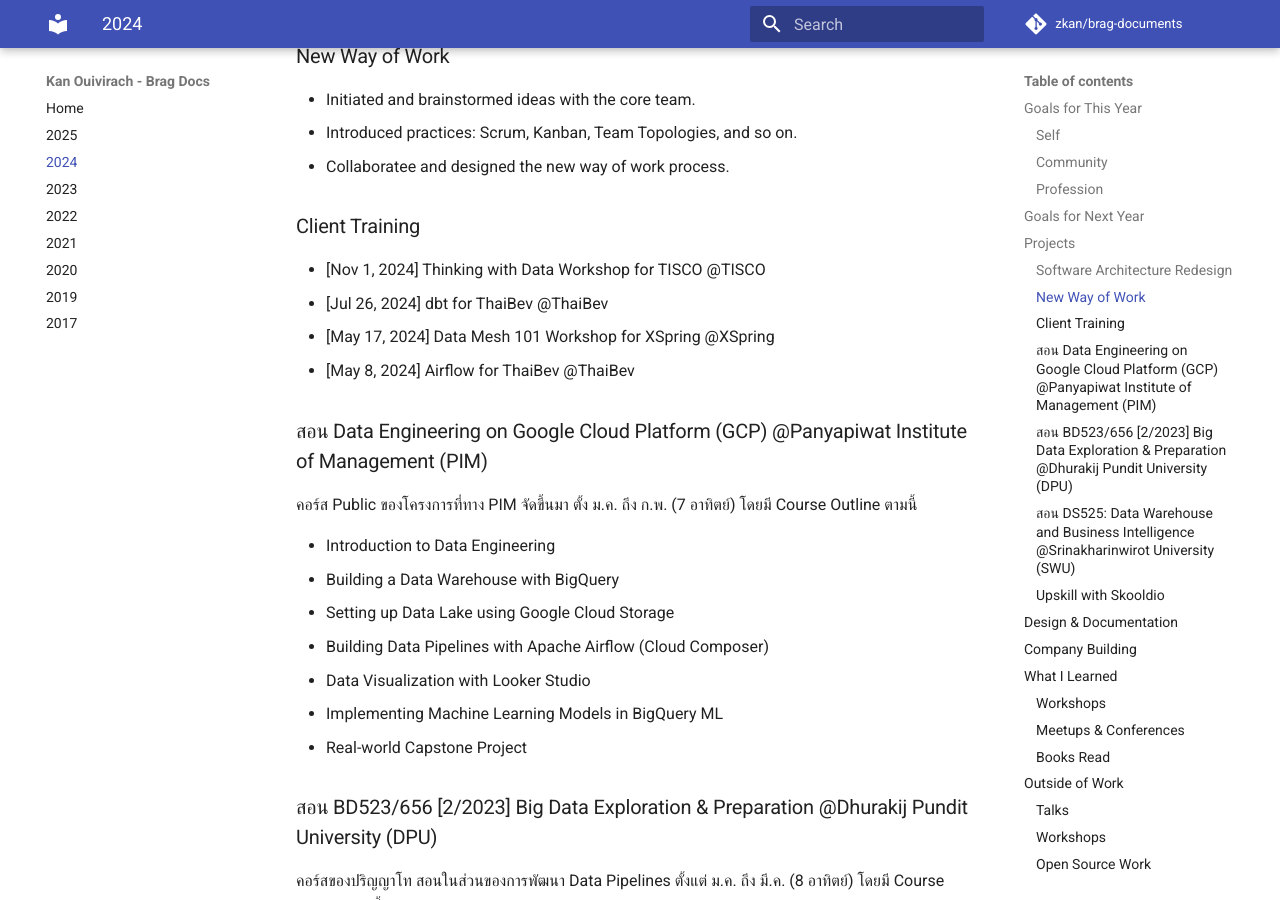
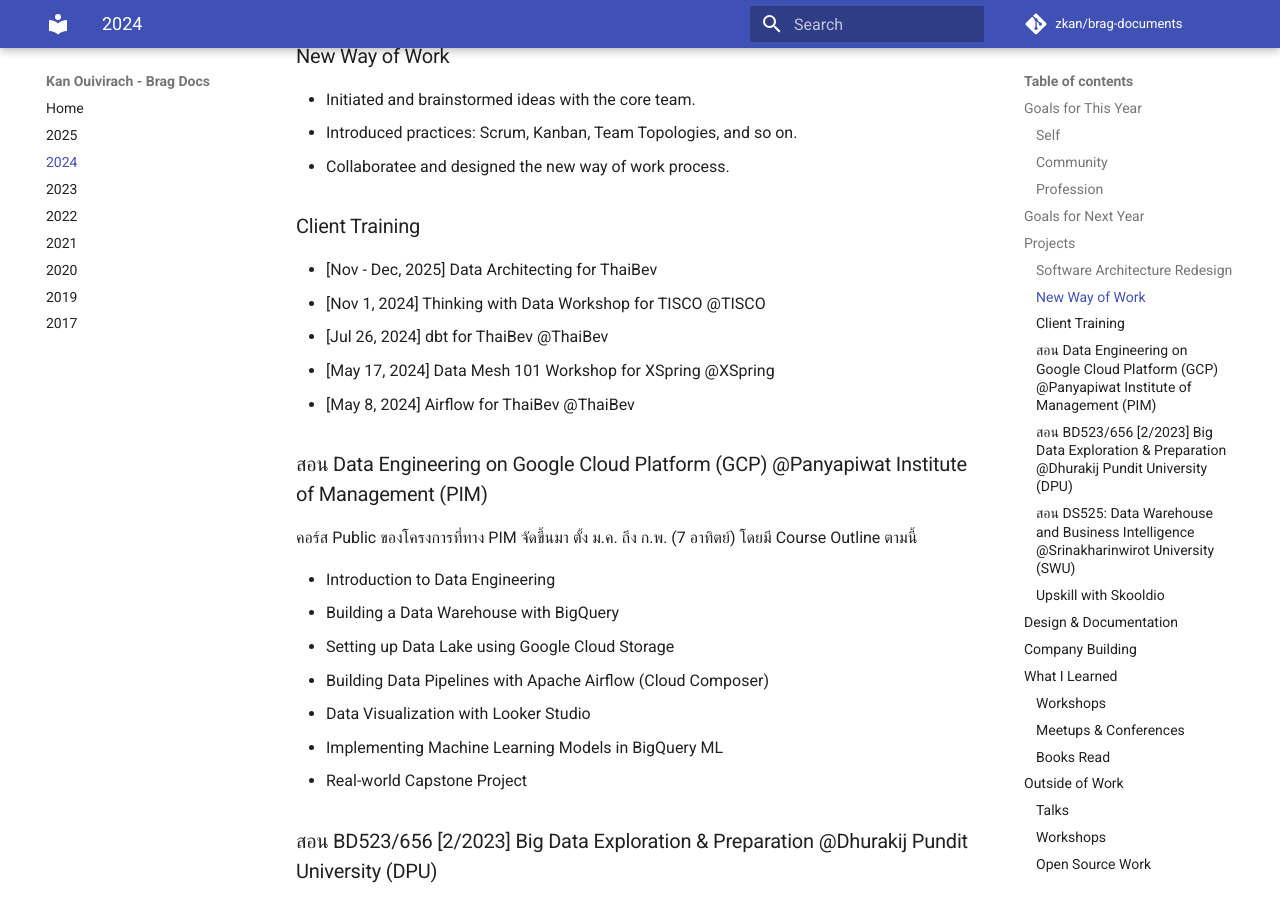
Before and after one commit to zkan/brag-documents, an MkDocs documentation site: the page built from docs/2024.md, in a window 1280 px wide and 900 px high, scrolled down 1140 px. Built offline with MkDocs 1.6.1 and Material for MkDocs 9.7.7, drawn with Linux system fonts in a browser that asks for light colours; comment, search, counter and statistics services are not loaded.

Commit message:
Add data architecting for ThaiBev

```diff
--- a/docs/2024.md
+++ b/docs/2024.md
@@ -43,6 +43,7 @@
 
 ### Client Training
 
+* [Nov - Dec, 2025] Data Architecting for ThaiBev
 * [Nov 1, 2024] Thinking with Data Workshop for TISCO @TISCO
 * [Jul 26, 2024] dbt for ThaiBev @ThaiBev
 * [May 17, 2024] Data Mesh 101 Workshop for XSpring @XSpring
```
